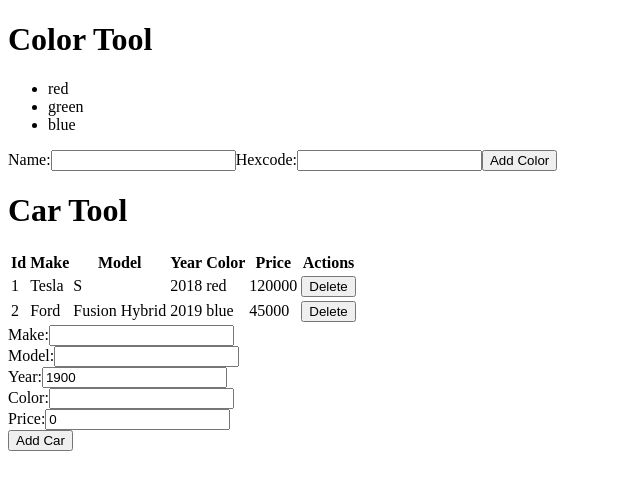
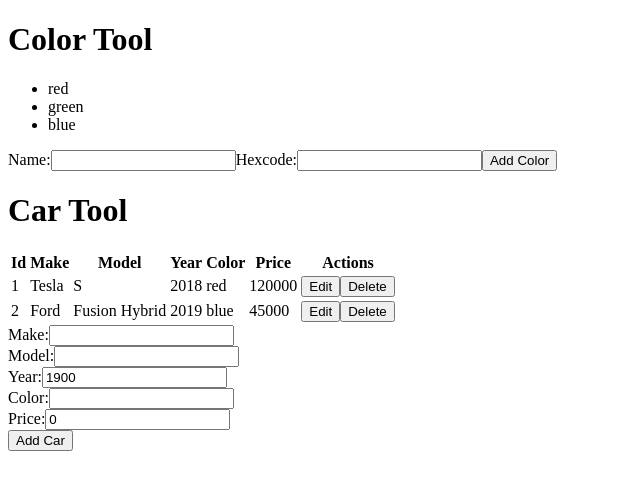
Before and after one commit to t4d-classes/applied-javascript_08292022, a React (Create React App) app in the folder react-demo-app/: page / in a window 1280 px wide. Shown: the top 490 px of the page, without its empty margins (0-640 px from the left). Built offline with nearby package versions, Linux system fonts and the light colour scheme.

Commit message:
add solution to exercise 8

```diff
--- a/react-demo-app/src/components/CarTable.js
+++ b/react-demo-app/src/components/CarTable.js
@@ -1,8 +1,13 @@
 import { CarViewRow } from "./CarViewRow";
+import { CarEditRow } from "./CarEditRow";
 
 export const CarTable = ({
   cars,
+  editCarId,
+  onEditCar: editCar,
   onDeleteCar: deleteCar,
+  onSaveCar: saveCar,
+  onCancelCar: cancelCar,
 }) => {
 
   return (
@@ -19,8 +24,11 @@ export const CarTable = ({
         </tr>
       </thead>
       <tbody>
-        {cars.map(car => <CarViewRow key={car.id} car={car}
-          onDeleteCar={deleteCar} />)}
+        {cars.map(car => car.id === editCarId
+          ? <CarEditRow key={car.id} car={car}
+          onSaveCar={saveCar} onCancelCar={cancelCar} />
+          : <CarViewRow key={car.id} car={car}
+          onEditCar={editCar} onDeleteCar={deleteCar} />)}
       </tbody>
     </table>
   );
--- a/react-demo-app/src/components/CarTool.js
+++ b/react-demo-app/src/components/CarTool.js
@@ -7,9 +7,9 @@ import { CarForm } from "./CarForm";
 export const CarTool = (props) => {
 
   const [ cars, setCars ] = useState([ ...props.cars ]);
+  const [ editCarId, setEditCarId ] = useState(-1);
 
   const addCar = car => {
-
     setCars([
       ...cars, // make a copy of the array
       {
@@ -17,17 +17,32 @@ export const CarTool = (props) => {
         id: Math.max(...cars.map(c => c.id), 0) + 1,
       },
     ]);
+    setEditCarId(-1);
+  };
 
+  const saveCar = car => {
+    const newCars = [...cars];
+    const carIndex = cars.findIndex(c => c.id === car.id);
+    newCars[carIndex] = car;
+    setCars(newCars);
+    setEditCarId(-1);
   };
 
   const deleteCar = carId => {
     setCars(cars.filter(c => c.id !== carId));
+    setEditCarId(-1);
+  }
+
+  const cancelCar = () => {
+    setEditCarId(-1);
   }
 
   return (
     <>
       <ToolHeader headerText="Car Tool" />
-      <CarTable cars={cars} onDeleteCar={deleteCar} />
+      <CarTable cars={cars} editCarId={editCarId}
+        onEditCar={setEditCarId} onDeleteCar={deleteCar}
+        onSaveCar={saveCar} onCancelCar={cancelCar} />
       <CarForm onSubmitCar={addCar} />
     </>
   );
--- a/react-demo-app/src/components/CarViewRow.js
+++ b/react-demo-app/src/components/CarViewRow.js
@@ -1,4 +1,4 @@
-export const CarViewRow = ({ car, onDeleteCar: deleteCar }) => {
+export const CarViewRow = ({ car, onEditCar: editCar, onDeleteCar: deleteCar }) => {
 
   return (
     <tr>
@@ -9,6 +9,7 @@ export const CarViewRow = ({ car, onDeleteCar: deleteCar }) => {
       <td>{car.color}</td>
       <td>{car.price}</td>
       <td>
+        <button type="button" onClick={() => editCar(car.id)}>Edit</button>
         <button type="button" onClick={() => deleteCar(car.id)}>Delete</button>
       </td>
     </tr>
```
